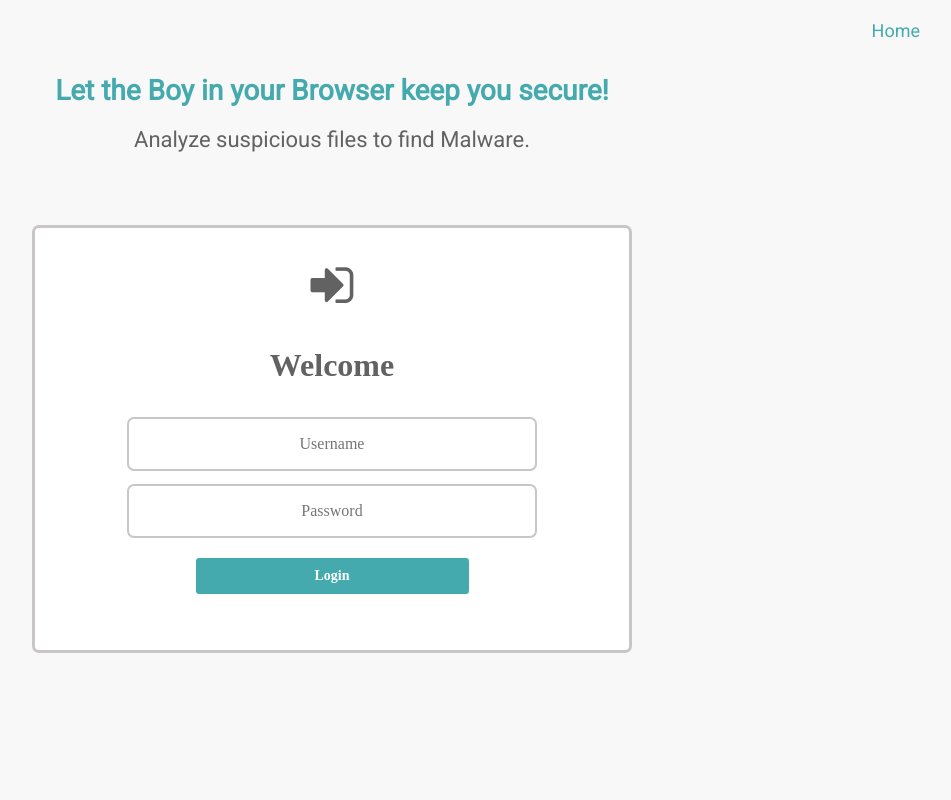
After one commit to pauldiaz10/BoyInTheBrowser, a PHP site: page /Login.html in a window 1280 px wide. The commit adds this page. Shown: the whole page, without its empty margins (308-1259 px from the left). Run offline with PHP 8.4, Linux system fonts and the light colour scheme; some libraries are stand-ins or nearby versions.

Commit message:
Added login page formating

```diff
--- /dev/null
+++ b/Login.html
@@ -0,0 +1,33 @@
+<html>
+<head>
+  <meta charset="UTF-8">
+  <title>Boy in the Browser</title>
+
+  <link rel="stylesheet" href="https://cdnjs.cloudflare.com/ajax/libs/normalize/5.0.0/normalize.min.css">
+  <link rel="stylesheet" href="css/style.css">
+</head>
+
+<body>
+  <div class="loginbtn"><a href="Main.html">Home</a></div>
+
+  <h2>Let the Boy in your Browser keep you secure!</h2>
+  <p class="lead">Analyze suspicious files to find Malware.</p>
+
+  <!-- Login  -->
+  <div class="uploader">
+    <label>
+        <div id="start">
+        <i class="fa fa-sign-in " aria-hidden="true"></i>
+    		<h1>Welcome</h1>
+    		<form class="login-form">
+    			<input type="text" placeholder="Username">
+    			<input type="password" placeholder="Password">
+    		</form>
+        <span id="file-upload-btn" class="btn btn-primary">Login</span>
+      </div>
+    </label>
+  </div>
+
+  <script src='https://cdnjs.cloudflare.com/ajax/libs/jquery/3.1.0/jquery.min.js'></script>
+</body>
+</html>
--- a/css/style.css
+++ b/css/style.css
@@ -1,5 +1,6 @@
 @import url(https://maxcdn.bootstrapcdn.com/font-awesome/4.5.0/css/font-awesome.min.css);
 @import url("https://fonts.googleapis.com/css?family=Roboto");
+
 html, body, * {
   box-sizing: border-box;
   font-size: 16px;
@@ -17,7 +18,7 @@ body {
 
 h2 {
   font-family: "Roboto", sans-serif;
-  font-size: 26px;
+  font-size: 28px;
   line-height: 1;
   color: #45aaad;
   margin-bottom: 0;
@@ -26,7 +27,7 @@ h2 {
 
 p {
   font-family: "Roboto", sans-serif;
-  font-size: 18px;
+  font-size: 22px;
   color: #626262;
 }
 
@@ -111,6 +112,7 @@ p {
   outline: none;
   padding: 0 1rem;
   height: 36px;
+  width: 50%;
   line-height: 36px;
   color: #fff;
   -webkit-transition: all 0.2s ease-in-out;
@@ -121,11 +123,11 @@ p {
   cursor: pointer;
 }
 
-.login {
+.loginbtn {
   margin-bottom: 5%;
 }
 
-.login .loginbtn {
+.loginbtn a {
   text-decoration: none;
   float: right;
   color: #45aaad;
@@ -134,3 +136,36 @@ p {
   font-family: "Roboto", sans-serif;
   font-size: 18px;
 }
+
+/* Start Login Page */
+.login-form {
+  display: block;
+  clear: both;
+  margin: 0 auto;
+  margin-top: 6%;
+  width: 75%;
+}
+.login-form input {
+  float: left;
+  clear: both;
+  width: 100%;
+  padding: 1rem;
+  margin-bottom: 3%;
+  text-align: center;
+  border-radius: 7px;
+  border: 2px solid #c9c6c6;
+  -webkit-transition: all .2s ease;
+  transition: all .2s ease;
+  -webkit-user-select: none;
+     -moz-user-select: none;
+      -ms-user-select: none;
+          user-select: none;
+}
+.login-form input:hover {
+  border-color: #45aaad;
+}
+.login-form input.hover {
+  border: 3px solid #45aaad;
+  box-shadow: inset 0 0 0 6px #eee;
+}
+/* End Login Page */
```
Also changed, not shown: Main.html (added, +31 -0 lines), index.php (+10 -38 lines).
